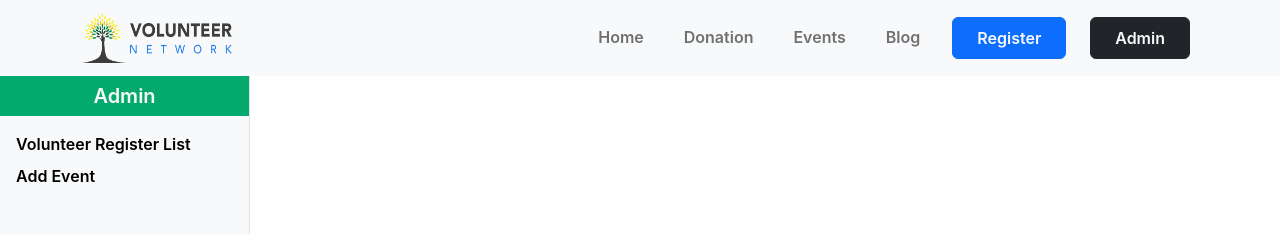
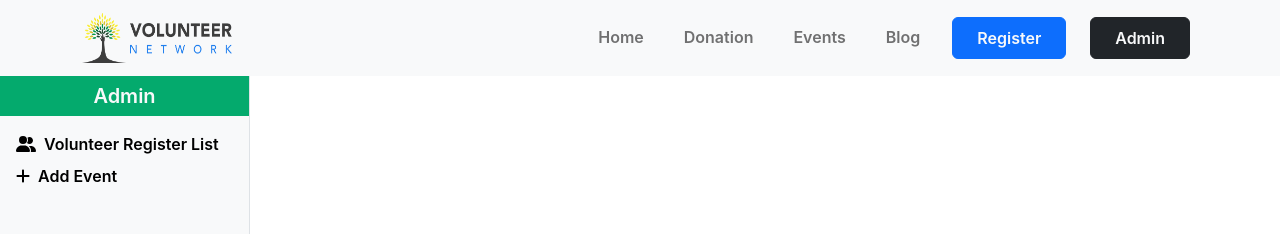
Before and after one commit to crescentpartha/Volunteer-Network, a React (Create React App) app in the folder volunteer-network/: page /admin in a window 1280 px wide. Shown: the top 234 px of the page. Built offline with nearby package versions, Linux system fonts and the light colour scheme.

Commit message:
FontAwesomeIcons added

```diff
--- a/volunteer-network/package.json
+++ b/volunteer-network/package.json
@@ -3,6 +3,9 @@
   "version": "0.1.0",
   "private": true,
   "dependencies": {
+    "@fortawesome/fontawesome-svg-core": "^6.2.0",
+    "@fortawesome/free-solid-svg-icons": "^6.2.0",
+    "@fortawesome/react-fontawesome": "^0.2.0",
     "@testing-library/jest-dom": "^5.16.5",
     "@testing-library/react": "^13.4.0",
     "@testing-library/user-event": "^13.5.0",
--- a/volunteer-network/src/components/Admin/Admin/Admin.js
+++ b/volunteer-network/src/components/Admin/Admin/Admin.js
@@ -1,5 +1,7 @@
 import React from 'react';
 import { Outlet } from 'react-router-dom';
+import { FontAwesomeIcon } from '@fortawesome/react-fontawesome';
+import { faPlus, faUserGroup } from '@fortawesome/free-solid-svg-icons';
 import CustomLink from '../../Shared/CustomLink/CustomLink';
 
 const Admin = () => {
@@ -8,9 +10,15 @@ const Admin = () => {
             <div style={{ display: 'grid', gridTemplateColumns: '250px auto' }}>
                 <div className='bg-light position-sticky border-end' style={{ height: '100vh', width: '100%', overflow: 'auto' }}>
                     <nav className='home-hover d-flex flex-column flex-wrap text-start'>
-                        <h5 style={{backgroundColor: '#04AA6D'}} className='py-2 px-3 m-0 fw-semibold text-light text-center'>Admin</h5>
-                        <CustomLink className='py-1 pt-3 px-3 d-block fw-semibold' to='volunteerRegisterList'>Volunteer Register List</CustomLink>
-                        <CustomLink className='py-1 px-3 d-block fw-semibold' to='addEvent'>Add Event</CustomLink>
+                        <h5 style={{ backgroundColor: '#04AA6D' }} className='py-2 px-3 m-0 fw-semibold text-light text-center'>Admin</h5>
+                        <CustomLink className='py-1 pt-3 px-3 d-block fw-semibold' to='volunteerRegisterList'>
+                            <FontAwesomeIcon className='me-2' icon={faUserGroup} />
+                            Volunteer Register List
+                        </CustomLink>
+                        <CustomLink className='py-1 px-3 d-block fw-semibold' to='addEvent'>
+                            <FontAwesomeIcon className='me-2' icon={faPlus} />
+                            Add Event
+                        </CustomLink>
                     </nav>
                 </div>
                 <Outlet />
```
Also changed, not shown: 1 other file (tests, documents, lock files or other folders).
